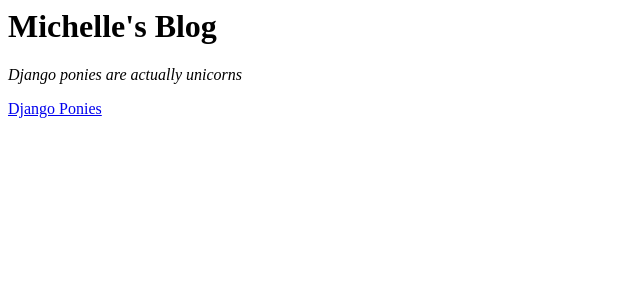
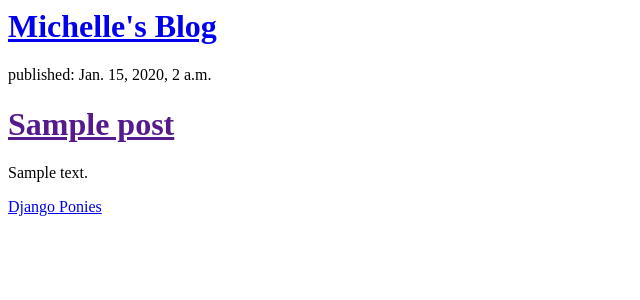
Before and after one commit to micallab/my-first-blog, a Django app: template blog/templates/blog/post_list.html in a window 1280 px wide. Shown: the top 300 px of the page, without its empty margins (0-640 px from the left). Run offline with Django 3.2, Linux system fonts and the light colour scheme; the template is opened without the code that fills it: values that come from a table or form of the project are taken from there, others are empty; tables that the repository leaves empty hold one stand-in row (values such as "Sample post").

Commit message:
more stuff

```diff
--- a/blog/templates/blog/post_list.html
+++ b/blog/templates/blog/post_list.html
@@ -4,12 +4,15 @@
 	</head>
 	<body>
 		<div>
-			<h1>Michelle's Blog</h1>
+			<h1><a href="/">Michelle's Blog</a></h1>
 		</div>
-
+	{% for post in posts %}
 		<div>
-			<p><em>Django ponies are actually unicorns</em></p>
+			<p>published: {{ post.published_date }}
+			<h1><a href="">{{ post.title }}</a></h1>
+			<p>{{ post.text|linebreaks }}</p>
 		</div>
+	{% endfor %}
 		<div>
 			<a href="http://djangogirls.org">Django Ponies</a>
 		</div>
--- a/blog/views.py
+++ b/blog/views.py
@@ -1,3 +1,7 @@
 from django.shortcuts import render
+from django.utils import timezone
+from .models import Post
+
 def post_list(request):
-	return render(request, 'blog/post_list.html', {})
+    posts = Post.objects.filter(published_date__lte=timezone.now()).order_by('published_date')
+    return render(request, 'blog/post_list.html', {'posts': posts})
```
